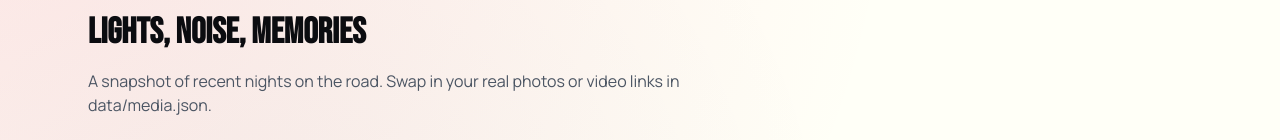
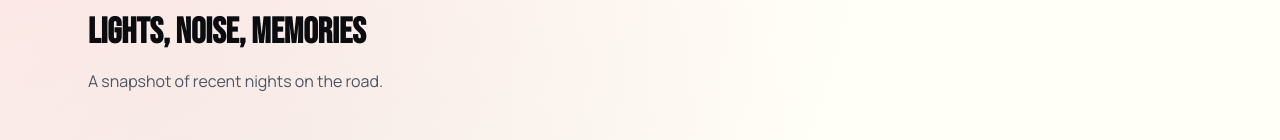
Before and after one commit to carterrows/sweetsideband-site, a Next.js app: page /past-shows in a window 1280 px wide. Shown: the part 180-320 px from the top of the page. Built offline with nearby package versions, Linux system fonts and the light colour scheme; no server answers.

Commit message:
edited text on past shows page

```diff
--- a/app/past-shows/page.tsx
+++ b/app/past-shows/page.tsx
@@ -20,8 +20,7 @@ export default function PastShowsPage() {
           <div className="flex flex-col gap-4">
             <SectionHeading title="Past Shows" subtitle="Lights, noise, memories" />
             <p className="max-w-2xl text-ink-600">
-              A snapshot of recent nights on the road. Swap in your real photos or
-              video links in data/media.json.
+              A snapshot of recent nights on the road.
             </p>
           </div>
           <ShowsList shows={shows.past} />
```
